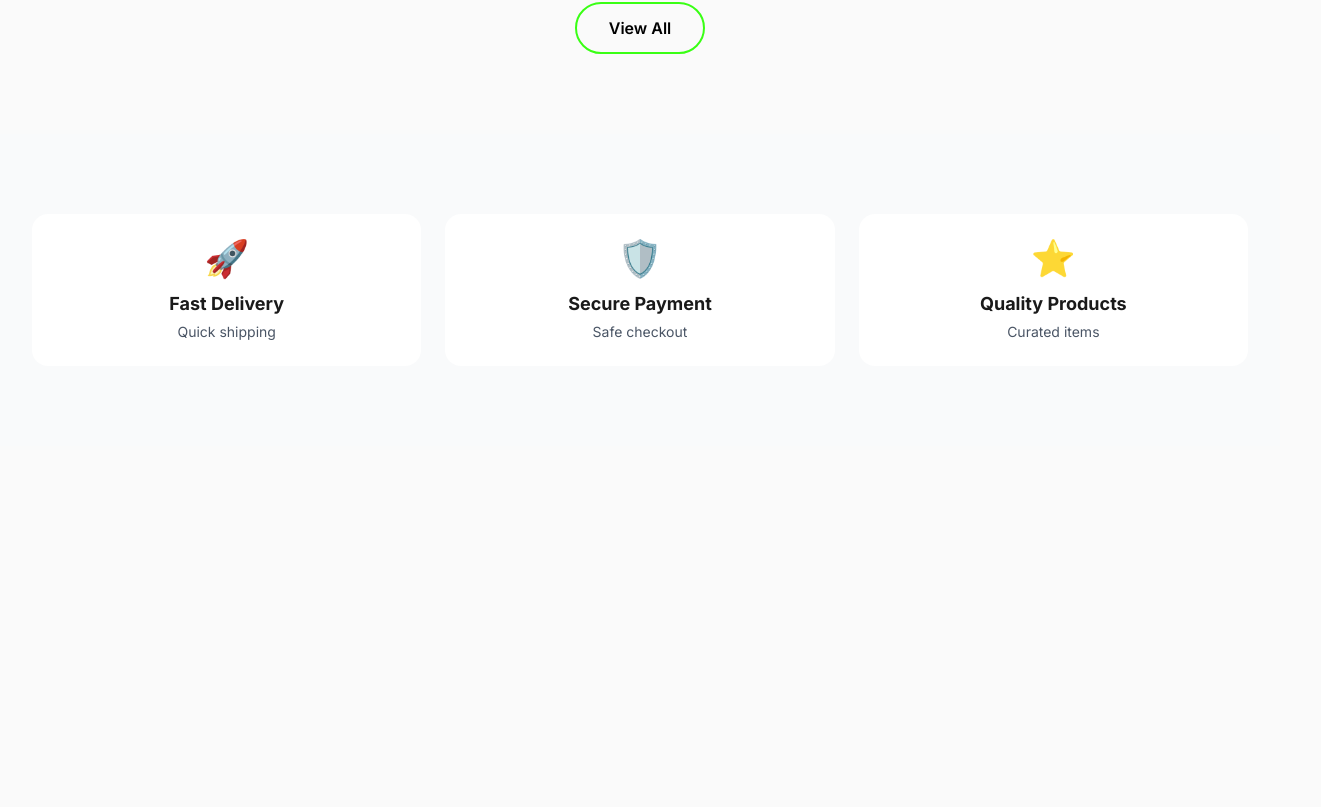
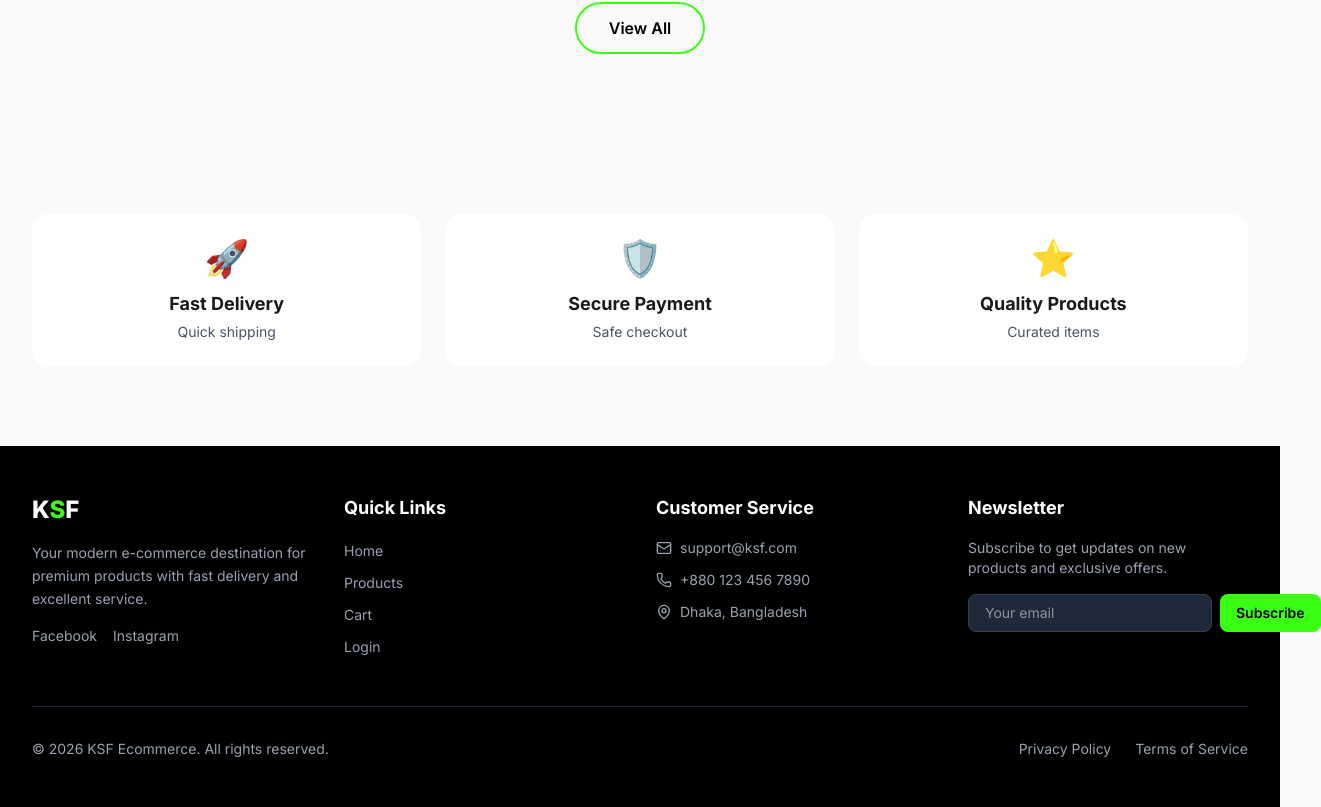
Before and after one commit to mdforhadulislam/ksf-app, a Next.js app: page / in a window 1280 px wide. Shown: the part 815-1622 px from the top of the page, 1321 px wide, since content can reach past the window. Before the commit the page ends 1261 px from the top, so only its background shows below. Built offline with nearby package versions, Linux system fonts and the light colour scheme; no server answers; the database is empty.

Commit message:
add alll

```diff
--- a/src/app/layout.tsx
+++ b/src/app/layout.tsx
@@ -48,6 +48,8 @@ export const metadata: Metadata = {
     follow: true,
   },
 };
+import Footer from '@/components/Footer';
+
 export default function RootLayout({
   children,
 }: Readonly<{
@@ -60,6 +62,7 @@ export default function RootLayout({
           <CartProvider>
             <Navbar />
             <main className="min-h-screen">{children}</main>
+            <Footer />
             <Toaster position="top-right" />
           </CartProvider>
         </AuthProvider>
--- /dev/null
+++ b/src/components/Footer.tsx
@@ -0,0 +1,107 @@
+'use client';
+
+import Link from 'next/link';
+import { ShoppingBag, Mail, Phone, MapPin } from 'lucide-react';
+
+export default function Footer() {
+  return (
+    <footer className="bg-black text-white">
+      <div className="max-w-7xl mx-auto px-4 sm:px-6 lg:px-8 py-12">
+        <div className="grid grid-cols-1 md:grid-cols-4 gap-8">
+          {/* Brand */}
+          <div className="space-y-4">
+            <h3 className="text-2xl font-extrabold">
+              K<span className="text-neon-green">S</span>F
+            </h3>
+            <p className="text-gray-400 text-sm leading-relaxed">
+              Your modern e-commerce destination for premium products with fast delivery and excellent service.
+            </p>
+            <div className="flex gap-4">
+              <a href="https://www.facebook.com/ksfhomedecor/" className="text-gray-400 hover:text-neon-green transition text-sm">Facebook</a>
+              <a href="https://www.instagram.com/ksfartificalgarden/" className="text-gray-400 hover:text-neon-green transition text-sm">Instagram</a>
+            </div>
+          </div>
+
+          {/* Quick Links */}
+          <div>
+            <h4 className="text-lg font-bold mb-4">Quick Links</h4>
+            <ul className="space-y-2">
+              <li>
+                <Link href="/" className="text-gray-400 hover:text-neon-green transition text-sm">
+                  Home
+                </Link>
+              </li>
+              <li>
+                <Link href="/products" className="text-gray-400 hover:text-neon-green transition text-sm">
+                  Products
+                </Link>
+              </li>
+              <li>
+                <Link href="/cart" className="text-gray-400 hover:text-neon-green transition text-sm">
+                  Cart
+                </Link>
+              </li>
+              <li>
+                <Link href="/login" className="text-gray-400 hover:text-neon-green transition text-sm">
+                  Login
+                </Link>
+              </li>
+            </ul>
+          </div>
+
+          {/* Customer Service */}
+          <div>
+            <h4 className="text-lg font-bold mb-4">Customer Service</h4>
+            <ul className="space-y-3">
+              <li className="flex items-center gap-2 text-sm text-gray-400">
+                <Mail size={16} />
+                <span>support@ksf.com</span>
+              </li>
+              <li className="flex items-center gap-2 text-sm text-gray-400">
+                <Phone size={16} />
+                <span>+880 123 456 7890</span>
+              </li>
+              <li className="flex items-center gap-2 text-sm text-gray-400">
+                <MapPin size={16} />
+                <span>Dhaka, Bangladesh</span>
+              </li>
+            </ul>
+          </div>
+
+          {/* Newsletter */}
+          <div>
+            <h4 className="text-lg font-bold mb-4">Newsletter</h4>
+            <p className="text-gray-400 text-sm mb-4">
+              Subscribe to get updates on new products and exclusive offers.
+            </p>
+            <div className="flex gap-2">
+              <input
+                type="email"
+                placeholder="Your email"
+                className="flex-1 px-4 py-2 bg-gray-800 border border-gray-700 rounded-lg text-sm focus:outline-none focus:border-neon-green"
+              />
+              <button className="bg-neon-green text-black px-4 py-2 rounded-lg text-sm font-semibold hover:bg-neon-green-dark transition">
+                Subscribe
+              </button>
+            </div>
+          </div>
+        </div>
+
+        {/* Bottom Bar */}
+        <div className="border-t border-gray-800 mt-12 pt-8 flex flex-col md:flex-row justify-between items-center gap-4">
+          <p className="text-gray-400 text-sm">
+            © {new Date().getFullYear()} KSF Ecommerce. All rights reserved.
+          </p>
+          <div className="flex gap-6">
+            <Link href="/privacy" className="text-gray-400 hover:text-neon-green text-sm transition">
+              Privacy Policy
+            </Link>
+            <Link href="/terms" className="text-gray-400 hover:text-neon-green text-sm transition">
+              Terms of Service
+            </Link>
+          </div>
+        </div>
+      </div>
+    </footer>
+  );
+}
--- a/src/components/ProductCard.tsx
+++ b/src/components/ProductCard.tsx
@@ -68,10 +68,10 @@ export default function ProductCard({ product, index = 0 }: ProductCardProps) {
 
       <div className="p-5">
         <div className="flex flex-col justify-between items-start mb-1">
-          <h3 className="font-semibold text-black line-clamp-1">
+          <h3 className="font-semibold text-lg text-black line-clamp-1">
             {product.name}
           </h3>
-          <span className="text-xl font-bold text-black">
+          <span className="text-lg font-bold text-black">
             BDT {(product?.price || 0).toFixed(1)}
           </span>
         </div>
--- a/src/components/ProductSlider.tsx
+++ b/src/components/ProductSlider.tsx
@@ -55,7 +55,7 @@ export default function ProductSlider({ products }: ProductSliderProps) {
     <div className="relative max-w-6xl mx-auto">
 
       {/* Slider */}
-      <div className="grid grid-cols-1 sm:grid-cols-2 md:grid-cols-3 lg:grid-cols-4 gap-6">
+      <div className="grid grid-cols-1 sm:grid-cols-2 md:grid-cols-3 lg:grid-cols-4 gap-3">
         {visibleProducts.map((product) => (
           <div
             key={product.id}
```
